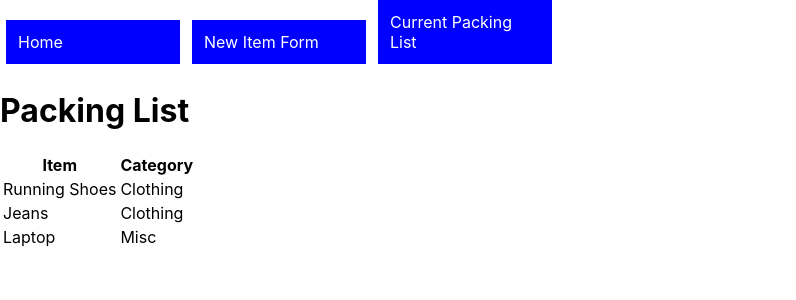
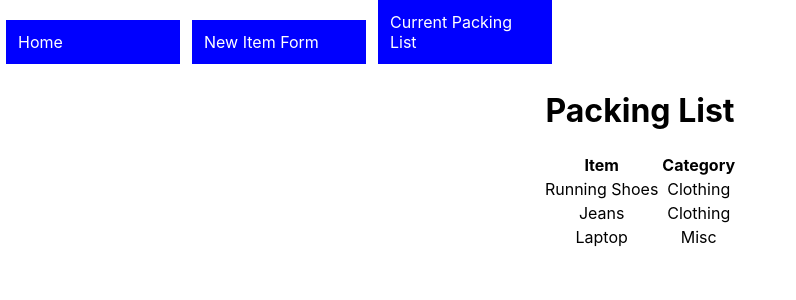
Before and after one commit to turitzinv/phase-2-final-project, a React (Create React App) app: page /currentpackinglist in a window 1280 px wide. Shown: the top 300 px of the page, without its empty margins (0-796 px from the left). Built offline with nearby package versions, Linux system fonts and the light colour scheme; data requests are answered from the project's data file.

Commit message:
added css to CurrentPackingList.

```diff
--- a/src/components/CurrentPackingList.js
+++ b/src/components/CurrentPackingList.js
@@ -8,8 +8,8 @@ function CurrentPackingList({ allItems }) {
 
   return (
     <div>
-      <h1>Packing List</h1>
-      <table>
+      <h1 id="packing-list-title">Packing List</h1>
+      <table id="packing-list-table">
         <thead>
           <tr>
             <th>Item</th>
--- a/src/index.css
+++ b/src/index.css
@@ -21,3 +21,13 @@ code {
   margin-left: auto;
   margin-right: auto;
 }
+
+#packing-list-title {
+  text-align: center;
+}
+
+#packing-list-table {
+  text-align: center;
+  margin-left: auto;
+  margin-right: auto;
+}
```
